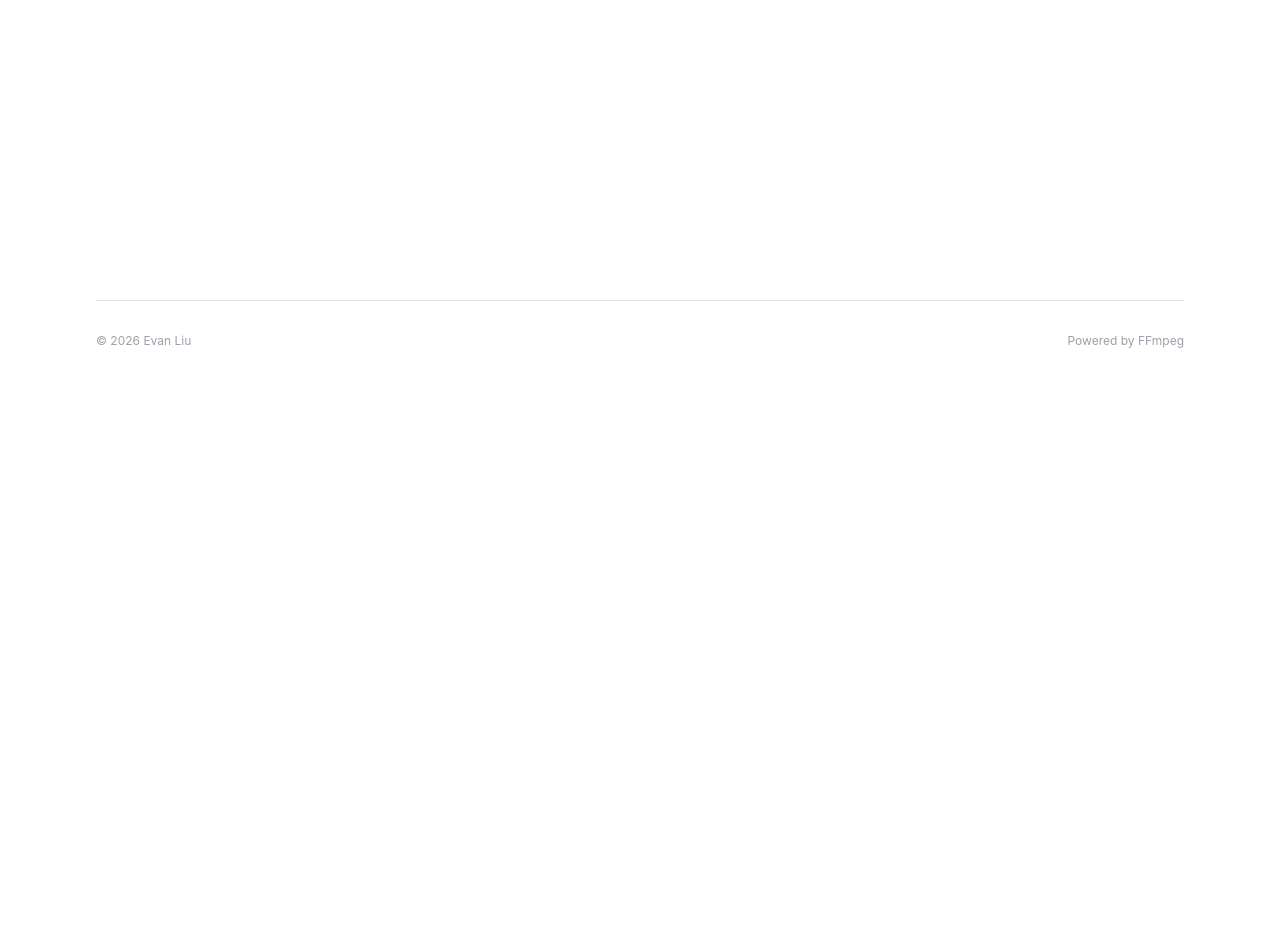
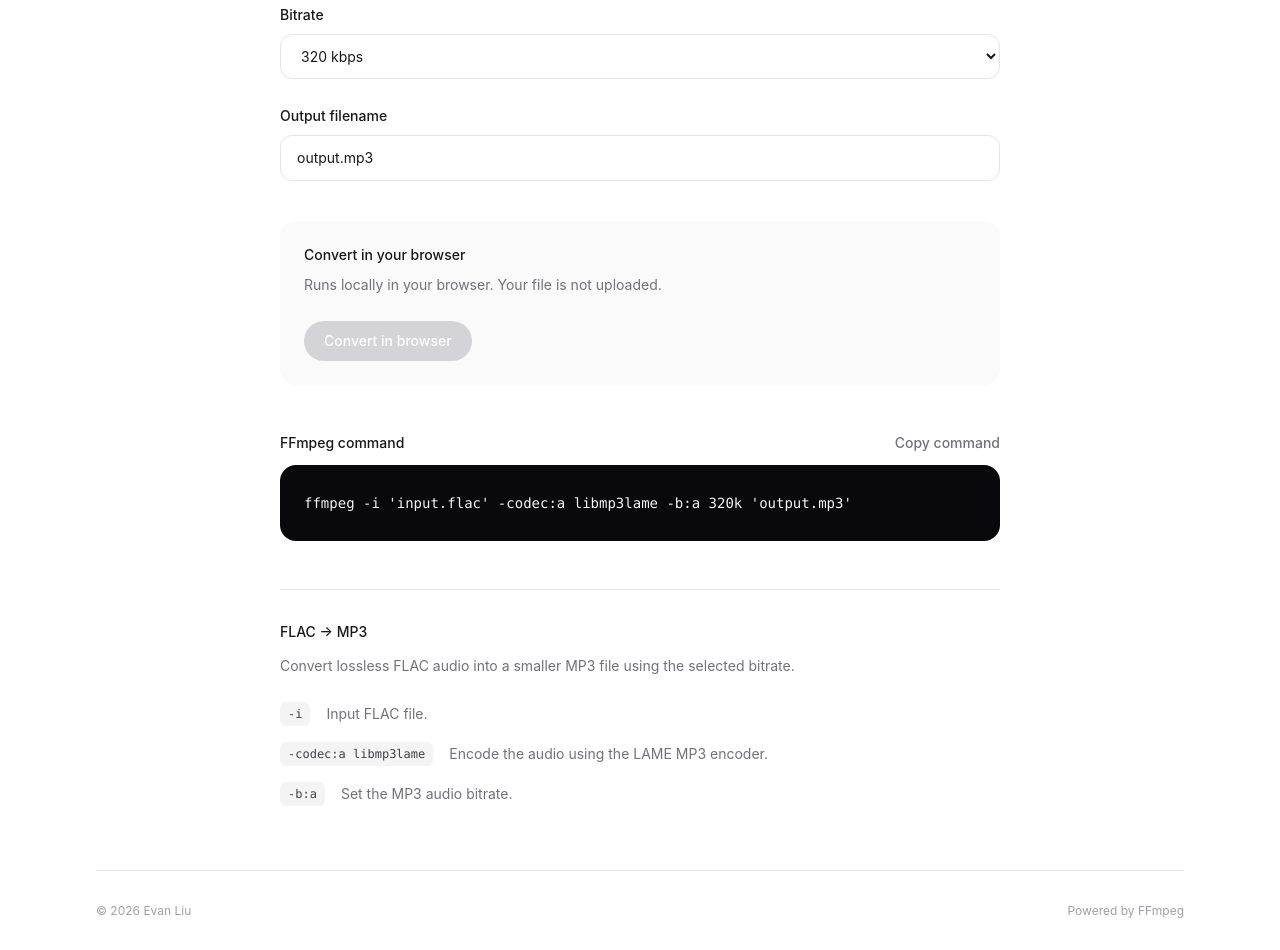
Before and after one commit to liuwenlonghub/320kbps, a Next.js app: page /presets/flac-to-mp3 in a window 1280 px wide. Before the commit this address had no page. Shown: the part 580-1530 px from the top of the page. Before the commit the page ends 960 px from the top, so only its background shows below. Built offline with nearby package versions, Linux system fonts and the light colour scheme.

Commit message:
feat: 添加 FLAC 到 MP3 转换功能，支持浏览器端转换和命令构建

```diff
--- /dev/null
+++ b/app/presets/flac-to-mp3/page.tsx
@@ -0,0 +1,11 @@
+import { flacToMp3Preset } from "@/lib/ffmpeg/presets/flac-to-mp3";
+import { PresetPage } from "@/components/preset/preset-page";
+
+export const metadata = {
+  title: flacToMp3Preset.title,
+  description: flacToMp3Preset.description,
+};
+
+export default function FlacToMp3Page() {
+  return <PresetPage preset={flacToMp3Preset} />;
+}
--- /dev/null
+++ b/components/preset/flac-to-mp3-browser.tsx
@@ -0,0 +1,169 @@
+"use client";
+
+import { useEffect, useState } from "react";
+import { flacToMp3InBrowser } from "@/lib/ffmpeg/presets/flac-to-mp3-browser";
+
+type FlacToMp3BrowserProps = {
+  file: File | null;
+  bitrate: number;
+  outputFilename: string;
+};
+
+export function FlacToMp3Browser({
+  file,
+  bitrate,
+  outputFilename,
+}: FlacToMp3BrowserProps) {
+  const [status, setStatus] = useState<
+    "idle" | "loading" | "converting" | "done" | "error"
+  >("idle");
+
+  const [progress, setProgress] = useState(0);
+
+  const [downloadUrl, setDownloadUrl] =
+    useState<string | null>(null);
+
+  useEffect(() => {
+    return () => {
+      if (downloadUrl) {
+        URL.revokeObjectURL(downloadUrl);
+      }
+    };
+  }, [downloadUrl]);
+
+  async function handleConvert() {
+    if (!file) {
+      return;
+    }
+
+    if (downloadUrl) {
+      URL.revokeObjectURL(downloadUrl);
+      setDownloadUrl(null);
+    }
+
+    try {
+      setStatus("loading");
+      setProgress(0);
+
+      const blob = await flacToMp3InBrowser(
+        file,
+        bitrate,
+        (value) => {
+          setStatus("converting");
+          setProgress(value);
+        },
+      );
+
+      const url = URL.createObjectURL(blob);
+
+      setDownloadUrl(url);
+      setProgress(100);
+      setStatus("done");
+    } catch (error) {
+      console.error(error);
+      setStatus("error");
+    }
+  }
+
+  const isWorking =
+    status === "loading" ||
+    status === "converting";
+
+  return (
+    <section className="mt-10 rounded-2xl bg-zinc-50 p-6">
+      <div>
+        <h2 className="text-sm font-medium">
+          Convert in your browser
+        </h2>
+
+        <p className="mt-2 text-sm leading-6 text-zinc-500">
+          Runs locally in your browser. Your file
+          is not uploaded.
+        </p>
+      </div>
+
+      <div className="mt-6">
+        {status === "idle" && (
+          <button
+            type="button"
+            onClick={handleConvert}
+            disabled={!file}
+            className="inline-flex h-10 items-center rounded-full bg-zinc-950 px-5 text-sm font-medium text-white transition-colors hover:bg-zinc-800 disabled:cursor-not-allowed disabled:bg-zinc-300"
+          >
+            Convert in browser
+          </button>
+        )}
+
+        {status === "loading" && (
+          <div>
+            <p className="text-sm text-zinc-500">
+              Loading FFmpeg…
+            </p>
+
+            <p className="mt-2 text-xs leading-5 text-zinc-400">
+              Loading FFmpeg.wasm for the first time
+              may take a moment.
+            </p>
+          </div>
+        )}
+
+        {status === "converting" && (
+          <div>
+            <div className="flex items-center justify-between text-sm">
+              <span className="text-zinc-500">
+                Converting…
+              </span>
+
+              <span className="font-medium text-zinc-950">
+                {progress}%
+              </span>
+            </div>
+
+            <div className="mt-3 h-1.5 overflow-hidden rounded-full bg-zinc-200">
+              <div
+                className="h-full rounded-full bg-zinc-950 transition-all"
+                style={{
+                  width: `${progress}%`,
+                }}
+              />
+            </div>
+          </div>
+        )}
+
+        {status === "error" && (
+          <div>
+            <p className="text-sm text-red-600">
+              Conversion failed. Please try another
+              FLAC file.
+            </p>
+
+            <button
+              type="button"
+              onClick={handleConvert}
+              disabled={isWorking || !file}
+              className="mt-4 text-sm font-medium text-zinc-950 underline underline-offset-4 disabled:cursor-not-allowed disabled:opacity-40"
+            >
+              Try again
+            </button>
+          </div>
+        )}
+
+        {status === "done" && downloadUrl && (
+          <div>
+            <p className="text-sm font-medium">
+              Conversion complete
+            </p>
+
+            <a
+              href={downloadUrl}
+              download={outputFilename}
+              className="mt-4 inline-flex h-10 items-center rounded-full bg-zinc-950 px-5 text-sm font-medium text-white transition-colors hover:bg-zinc-800"
+            >
+              Download {outputFilename}
+            </a>
+          </div>
+        )}
+      </div>
+    </section>
+  );
+}
--- a/components/preset/preset-page.tsx
+++ b/components/preset/preset-page.tsx
@@ -63,6 +63,14 @@ const WavToMp3Browser = dynamic(
   () =>
     import("./wav-to-mp3-browser").then(
       (mod) => mod.WavToMp3Browser,
+    ),
+  { ssr: false },
+);
+
+const FlacToMp3Browser = dynamic(
+  () =>
+    import("./flac-to-mp3-browser").then(
+      (mod) => mod.FlacToMp3Browser,
     ),
   { ssr: false },
 );
@@ -183,6 +191,14 @@ export function PresetPage<
         />
       )}
 
+      {preset.id === "flac-to-mp3" && (
+        <FlacToMp3Browser
+          file={selectedFile}
+          bitrate={Number(values.bitrate)}
+          outputFilename={String(values.output)}
+        />
+      )}
+
       <CommandPreview command={command} />
 
       <section className="mt-12 border-t border-zinc-200 pt-8">
--- /dev/null
+++ b/lib/ffmpeg/command-builder/flac-to-mp3.ts
@@ -0,0 +1,17 @@
+import { quoteShellArgument } from "./utils";
+import type { FlacToMp3Options } from "@/lib/ffmpeg/presets/flac-to-mp3";
+
+export function buildFlacToMp3Command(
+  options: FlacToMp3Options,
+): string {
+  return [
+    "ffmpeg",
+    "-i",
+    quoteShellArgument(options.input),
+    "-codec:a",
+    "libmp3lame",
+    "-b:a",
+    `${options.bitrate}k`,
+    quoteShellArgument(options.output),
+  ].join(" ");
+}
--- a/lib/ffmpeg/command-builder/registry.ts
+++ b/lib/ffmpeg/command-builder/registry.ts
@@ -10,6 +10,8 @@ import { buildImageToWebpCommand } from "./image-to-webp";
 import type { ImageToWebpOptions } from "@/lib/ffmpeg/presets/image-to-webp";
 import { buildWavToMp3Command } from "./wav-to-mp3";
 import type { WavToMp3Options } from "@/lib/ffmpeg/presets/wav-to-mp3";
+import { buildFlacToMp3Command } from "./flac-to-mp3";
+import type { FlacToMp3Options } from "@/lib/ffmpeg/presets/flac-to-mp3";
 
 type CommandValues =
   Record<string, string | number>;
@@ -66,4 +68,11 @@ export const commandBuilders: Record<
       output: String(values.output),
     } satisfies ImageToWebpOptions),
 
+  "flac-to-mp3": (values) =>
+    buildFlacToMp3Command({
+      input: String(values.input),
+      bitrate: Number(values.bitrate),
+      output: String(values.output),
+    } satisfies FlacToMp3Options),
+
 };
--- /dev/null
+++ b/lib/ffmpeg/output/flac-to-mp3.ts
@@ -0,0 +1,8 @@
+import { replaceExtension } from "../command-builder/utils";
+import type { FlacToMp3Options } from "../presets/flac-to-mp3";
+
+export function buildFlacToMp3OutputFilename(
+  options: FlacToMp3Options,
+): string {
+  return replaceExtension(options.input, "mp3");
+}
--- a/lib/ffmpeg/output/registry.ts
+++ b/lib/ffmpeg/output/registry.ts
@@ -10,6 +10,8 @@ import { buildImageToWebpOutputFilename } from "./image-to-webp";
 import type { ImageToWebpOptions } from "@/lib/ffmpeg/presets/image-to-webp";
 import { buildWavToMp3OutputFilename } from "./wav-to-mp3";
 import type { WavToMp3Options } from "@/lib/ffmpeg/presets/wav-to-mp3";
+import { buildFlacToMp3OutputFilename } from "./flac-to-mp3";
+import type { FlacToMp3Options } from "../presets/flac-to-mp3";
 
 type OutputValues = Record<string, string | number>;
 
@@ -65,4 +67,11 @@ export const outputBuilders: Record<
       output: String(values.output),
     } satisfies WavToMp3Options),
 
+  "flac-to-mp3": (values) =>
+    buildFlacToMp3OutputFilename({
+      input: String(values.input),
+      bitrate: Number(values.bitrate),
+      output: String(values.output),
+    } satisfies FlacToMp3Options),
+
 };
--- /dev/null
+++ b/lib/ffmpeg/presets/flac-to-mp3-browser.ts
@@ -0,0 +1,90 @@
+import { FFmpeg } from "@ffmpeg/ffmpeg";
+import {
+  fetchFile,
+  toBlobURL,
+} from "@ffmpeg/util";
+
+let ffmpeg: FFmpeg | null = null;
+
+async function getFFmpeg() {
+  if (ffmpeg) {
+    return ffmpeg;
+  }
+
+  const instance = new FFmpeg();
+
+  const baseURL =
+    "https://cdn.jsdelivr.net/npm/@ffmpeg/core@0.12.10/dist/umd";
+
+  await instance.load({
+    coreURL: await toBlobURL(
+      `${baseURL}/ffmpeg-core.js`,
+      "text/javascript",
+    ),
+    wasmURL: await toBlobURL(
+      `${baseURL}/ffmpeg-core.wasm`,
+      "application/wasm",
+    ),
+  });
+
+  ffmpeg = instance;
+
+  return instance;
+}
+
+export async function flacToMp3InBrowser(
+  file: File,
+  bitrate: number,
+  onProgress?: (progress: number) => void,
+): Promise<Blob> {
+  const instance = await getFFmpeg();
+
+  instance.on(
+    "progress",
+    ({ progress }) => {
+      onProgress?.(
+        Math.min(
+          100,
+          Math.round(progress * 100),
+        ),
+      );
+    },
+  );
+
+  const inputName = "input.flac";
+  const outputName = "output.mp3";
+
+  await instance.writeFile(
+    inputName,
+    await fetchFile(file),
+  );
+
+  await instance.exec([
+    "-i",
+    inputName,
+    "-codec:a",
+    "libmp3lame",
+    "-b:a",
+    `${bitrate}k`,
+    outputName,
+  ]);
+
+  const data =
+    await instance.readFile(outputName);
+
+  if (typeof data === "string") {
+    throw new Error(
+      "Unexpected FFmpeg output.",
+    );
+  }
+
+  const buffer = new ArrayBuffer(
+    data.byteLength,
+  );
+
+  new Uint8Array(buffer).set(data);
+
+  return new Blob([buffer], {
+    type: "audio/mpeg",
+  });
+}
--- /dev/null
+++ b/lib/ffmpeg/presets/flac-to-mp3.ts
@@ -0,0 +1,76 @@
+import type { Preset } from "@/lib/ffmpeg/types/preset";
+
+export type FlacToMp3Options = {
+  input: string;
+  bitrate: number;
+  output: string;
+};
+
+export const flacToMp3Preset: Preset = {
+  id: "flac-to-mp3",
+  title: "FLAC → MP3",
+  description:
+    "Convert lossless FLAC audio files to compressed MP3 files.",
+  category: "audio",
+  featured: false,
+
+  input: {
+    type: "media",
+    extensions: [".flac"],
+  },
+
+  options: {
+    input: "input.flac",
+    bitrate: 320,
+    output: "output.mp3",
+  },
+
+  fields: [
+    {
+      type: "file",
+      id: "input",
+      label: "Input file",
+      accept: "audio/flac",
+    },
+    {
+      type: "select",
+      id: "bitrate",
+      label: "Bitrate",
+      options: [
+        { label: "128 kbps", value: 128 },
+        { label: "192 kbps", value: 192 },
+        { label: "256 kbps", value: 256 },
+        { label: "320 kbps", value: 320 },
+      ],
+      defaultValue: 320,
+    },
+    {
+      type: "text",
+      id: "output",
+      label: "Output filename",
+      defaultValue: "output.mp3",
+    },
+  ],
+
+  explanation: {
+    title: "FLAC → MP3",
+    description:
+      "Convert lossless FLAC audio into a smaller MP3 file using the selected bitrate.",
+    parameters: [
+      {
+        flag: "-i",
+        description: "Input FLAC file.",
+      },
+      {
+        flag: "-codec:a libmp3lame",
+        description:
+          "Encode the audio using the LAME MP3 encoder.",
+      },
+      {
+        flag: "-b:a",
+        description:
+          "Set the MP3 audio bitrate.",
+      },
+    ],
+  },
+};
--- a/lib/ffmpeg/presets/index.ts
+++ b/lib/ffmpeg/presets/index.ts
@@ -4,12 +4,14 @@ import { videoToMp3Preset } from "./video-to-mp3";
 import { webmToMp4Preset } from "./webm-to-mp4";
 import { imageToWebpPreset } from "./image-to-webp";
 import { wavToMp3Preset } from "./wav-to-mp3";
+import { flacToMp3Preset } from "./flac-to-mp3";
 
 export const presets = [
   videoToMp3Preset,
   resizeVideoPreset,
   compressVideoPreset,
   webmToMp4Preset,
+  flacToMp3Preset,
   imageToWebpPreset,
   wavToMp3Preset,
 ] as const;
@@ -21,4 +23,5 @@ export {
   webmToMp4Preset,
   imageToWebpPreset,
   wavToMp3Preset,
+  flacToMp3Preset,
 };
```
Also changed, not shown: 2 other files (tests, documents, lock files or other folders).
